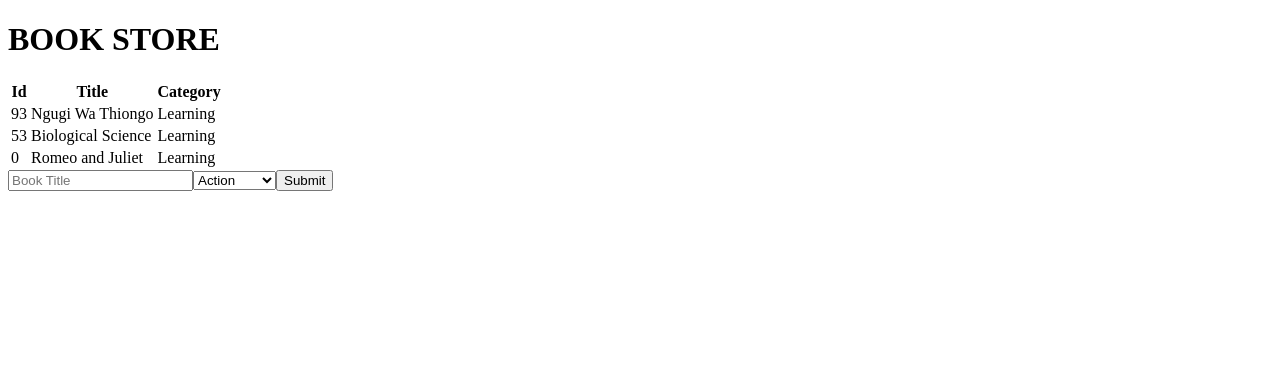
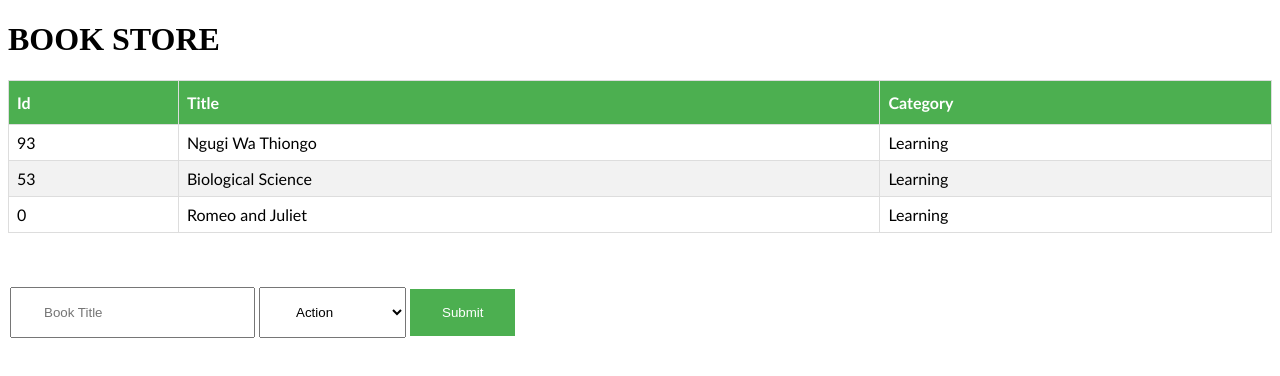
Before and after one commit to frankopkusianwar/bookstore, a React (Create React App) app: page / in a window 1280 px wide. Shown: the top 376 px of the page. Built offline with nearby package versions, Linux system fonts and the light colour scheme.

Commit message:
Add style to table and form

```diff
--- /dev/null
+++ b/src/css/index.css
@@ -0,0 +1,49 @@
+/* #table {
+  display: flex;
+  justify-content: center;
+} */
+
+table {
+  font-family: "Trebuchet MS", Arial, Helvetica, sans-serif;
+  border-collapse: collapse;
+  width: 100%;
+  margin-bottom: 50px;
+}
+
+table td, table th {
+  border: 1px solid #ddd;
+  padding: 8px;
+}
+
+table tr:nth-child(even){background-color: #f2f2f2;}
+
+table tr:hover {background-color: #ddd;}
+
+#table th {
+  padding-top: 12px;
+  padding-bottom: 12px;
+  text-align: left;
+  background-color: #4CAF50;
+  color: white;
+}
+
+input, select {
+  padding: 16px 32px;
+  margin: 4px 2px;
+}
+
+input[type=text]:focus, select:focus {
+  background-color:  #4CAF50;
+  border: 3px solid #555;
+  color: white;
+}
+
+button {
+  background-color: #4CAF50;
+  border: none;
+  color: white;
+  padding: 16px 32px;
+  text-decoration: none;
+  margin: 4px 2px;
+  cursor: pointer;
+}
--- a/src/index.css
+++ /dev/null
@@ -1,3 +0,0 @@
-body {
-  margin: 0;
-}
--- a/src/index.js
+++ b/src/index.js
@@ -2,6 +2,7 @@ import React from 'react';
 import ReactDOM from 'react-dom';
 import { Provider } from 'react-redux';
 import { createStore } from 'redux';
+import './css/index.css'
 import App from './components/App';
 import rootReducer from './reducers/index';
 
@@ -28,8 +29,6 @@ const initialState = {
 const store = createStore(
   rootReducer, initialState,
 );
-console.log(store.getState())
-
 
 ReactDOM.render(
   <React.StrictMode>
```
